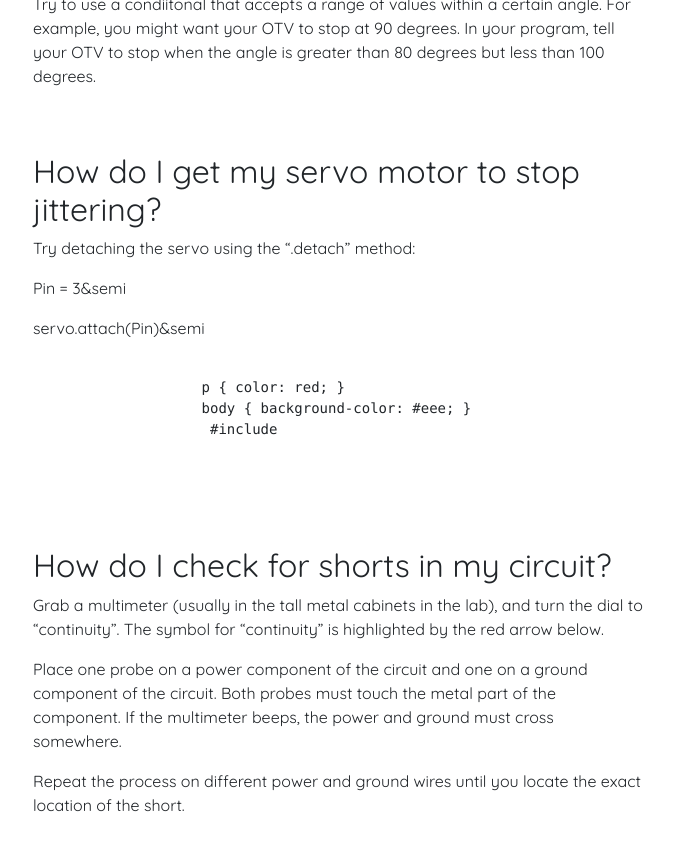
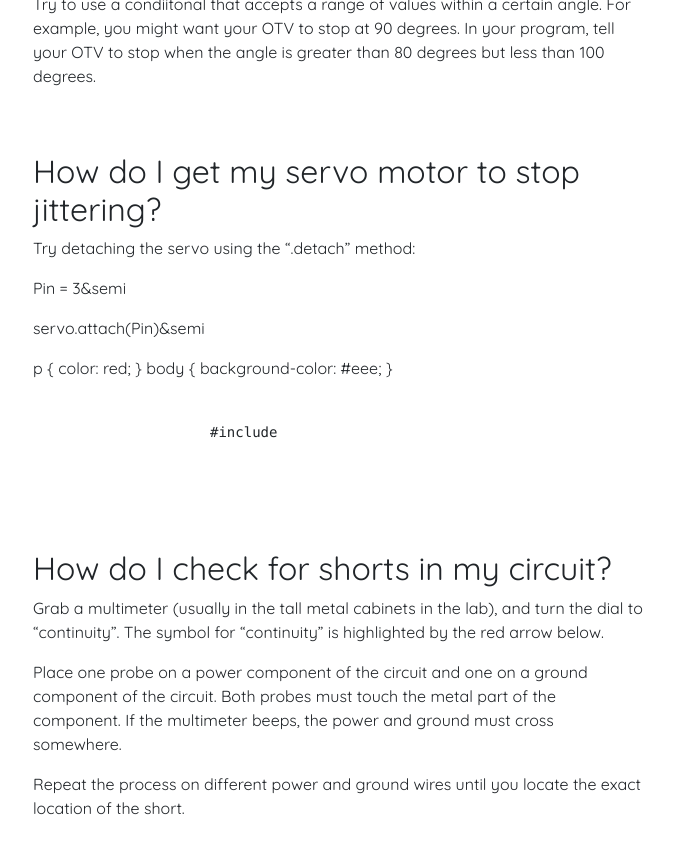
Before and after one commit to umdenes100/VisionSystemRemoteClient, a Jekyll site: the page built from pages/faq.html, in a window 1280 px wide and 900 px high, scrolled down 1352 px. Shown: the top 854 px of the window, without its empty margins (302-976 px from the left). Built offline with Jekyll 4.4.1, drawn with Linux system fonts in a browser that asks for light colours; nearby versions of some CDN libraries; some web fonts are replaced.

Commit message:
Update faq.html

```diff
--- a/pages/faq.html
+++ b/pages/faq.html
@@ -46,10 +46,11 @@ permalink: /faq
 		  display: block;
 		  padding: 20px;
 		}-->
+		p { color: red; }
+		body { background-color: #eee; }
 		<pre>
 		  <code>
-		    p { color: red; }
-		    body { background-color: #eee; }
+
 		     #include <Servo.h>
 		  </code>
 		</pre>
```
